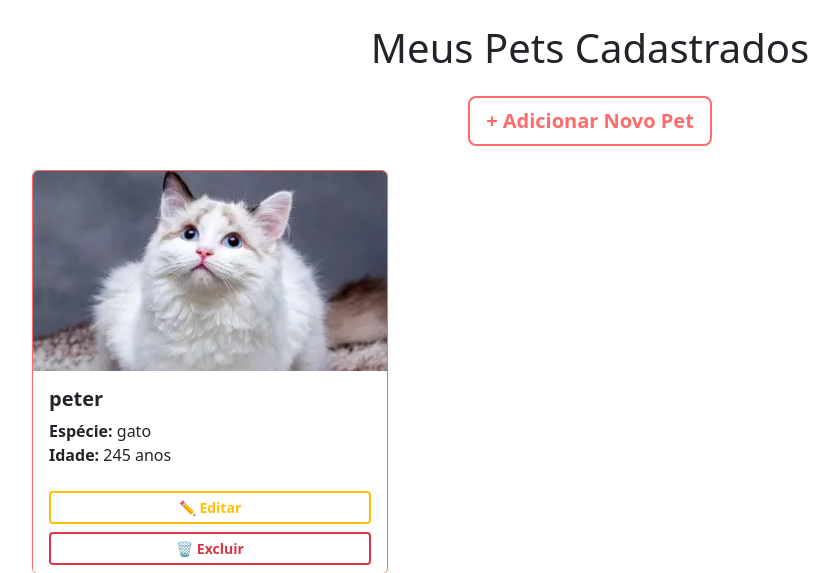
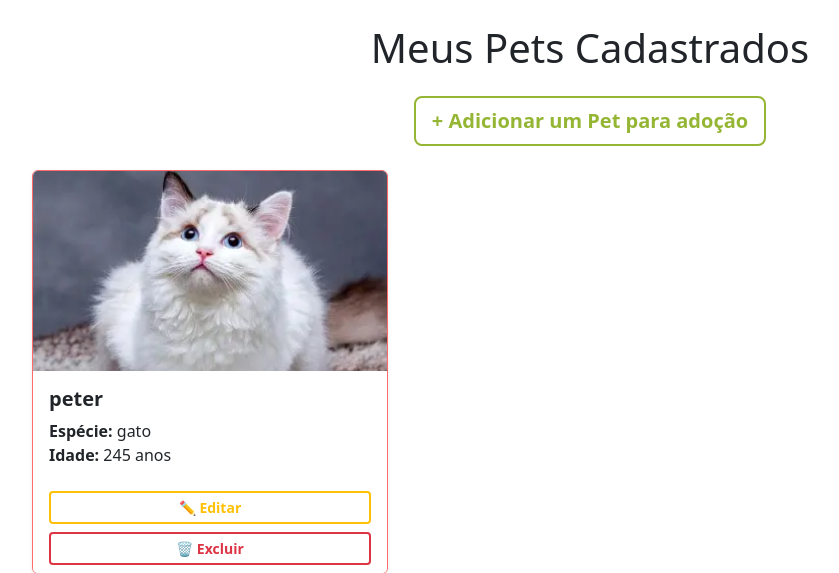
Before and after one commit to joaovictormelor/Petly-DWM, a Django app: page /pets/meus/ in a window 1280 px wide. Shown: the part 57-630 px from the top of the page, without its empty margins (50-889 px from the left). Run offline with Django 5.2, Linux system fonts and the light colour scheme; a user stored in the database is signed in; data comes from the database, SQL or seed files in the repository; both versions use the stored data as it was after the commit; some libraries are stand-ins or nearby versions.

Commit message:
editar pet ok

```diff
--- a/petly/templates/meus_pets.html
+++ b/petly/templates/meus_pets.html
@@ -7,15 +7,15 @@
     <style>
         /* --- BOTÃO ADICIONAR (LARANJA PETLY) --- */
         .btn-outline-add {
-            color: #ff6b6b;
-            border: 2px solid #ff6b6b;
+            color: #95b634;
+            border: 2px solid #95b634;
             background-color: transparent;
             font-weight: bold;
             transition: all 0.3s ease;
         }
         .btn-outline-add:hover {
             color: white;
-            background-color: #ff6b6b;
+            background-color: #95b634;
         }
 
         /* --- NOVO: BOTÃO EDITAR (AMARELO/AMBAR) --- */
@@ -51,7 +51,7 @@
 
     <div class="text-center mb-4">
         <a href="{% url 'novo_pet' %}" class="btn btn-lg btn-outline-add">
-            + Adicionar Novo Pet
+            + Adicionar um Pet para adoção
         </a>
     </div>
 
```
Also changed, not shown: petly/db.sqlite3.
